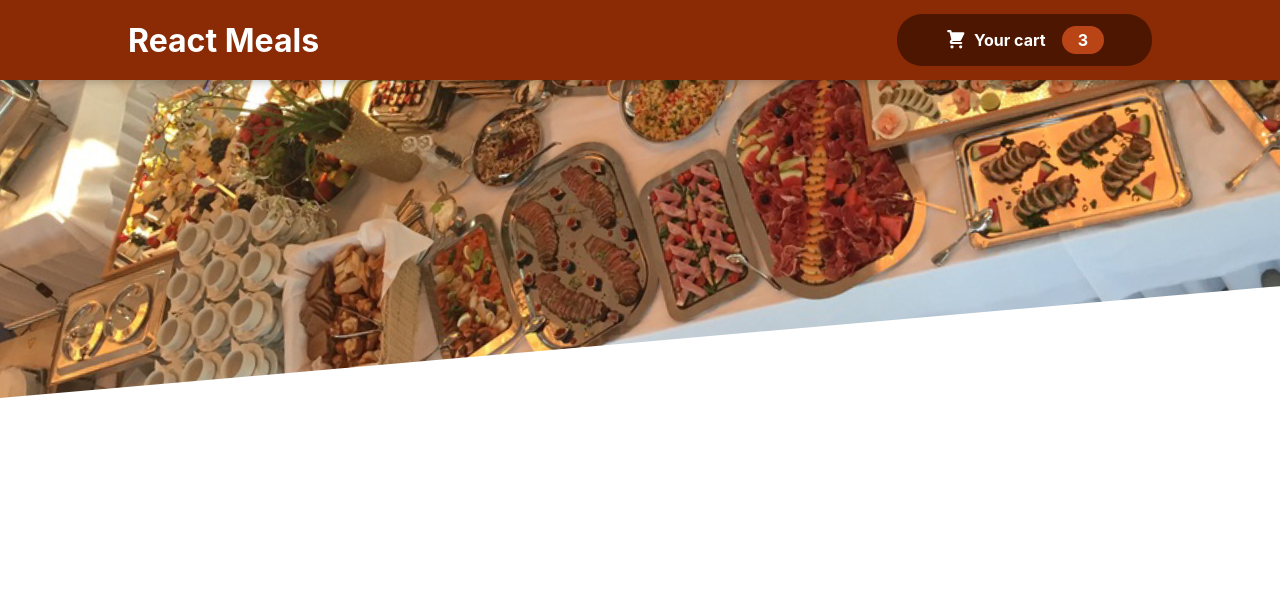
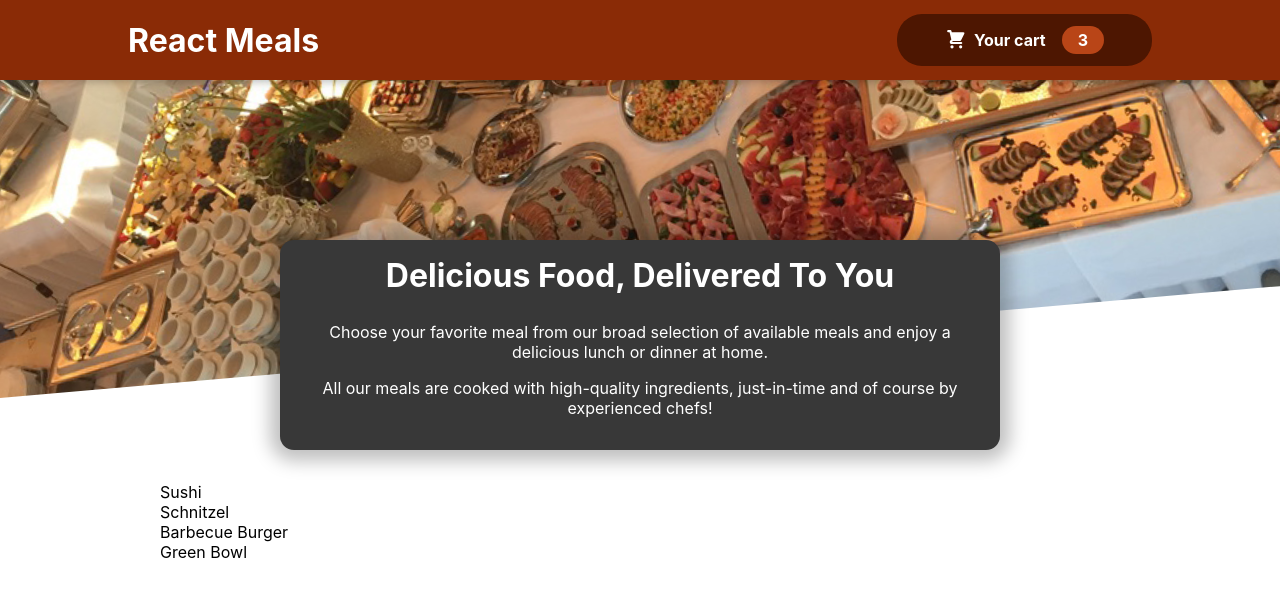
Before and after one commit to plamenkoyovchev/react-food-order-app, a React (Create React App) app: page / in a window 1280 px wide. Shown: the top 596 px of the page. Built offline with nearby package versions, Linux system fonts and the light colour scheme.

Commit message:
Add Meals and related components

```diff
--- a/src/App.js
+++ b/src/App.js
@@ -1,10 +1,14 @@
 import React, { Fragment } from "react";
 import Header from "./components/Layout/Header/Header";
+import Meals from "./components/Meals/Meals";
 
 function App() {
   return (
     <Fragment>
       <Header />
+      <main>
+        <Meals />
+      </main>
     </Fragment>
   );
 }
--- /dev/null
+++ b/src/components/Meals/AvailableMeals/AvailableMeals.js
@@ -0,0 +1,41 @@
+import React from "react";
+import classes from "./AvailableMeals.module.css";
+
+const DUMMY_MEALS = [
+	{
+		id: "m1",
+		name: "Sushi",
+		description: "Finest fish and veggies",
+		price: 22.99,
+	},
+	{
+		id: "m2",
+		name: "Schnitzel",
+		description: "A german specialty!",
+		price: 16.5,
+	},
+	{
+		id: "m3",
+		name: "Barbecue Burger",
+		description: "American, raw, meaty",
+		price: 12.99,
+	},
+	{
+		id: "m4",
+		name: "Green Bowl",
+		description: "Healthy...and green...",
+		price: 18.99,
+	},
+];
+
+const AvailableMeals = () => {
+	const meals = DUMMY_MEALS.map((meal) => <li>{meal.name}</li>);
+
+	return (
+		<section className={classes["available-meals"]}>
+			<ul>{meals}</ul>
+		</section>
+	);
+};
+
+export default AvailableMeals;
--- /dev/null
+++ b/src/components/Meals/AvailableMeals/AvailableMeals.module.css
@@ -0,0 +1,24 @@
+.available-meals {
+    max-width: 60rem;
+    width: 90%;
+    margin: 2rem auto;
+    animation: meals-appear 1s ease-out forwards;
+}
+
+.available-meals ul {
+    list-style: none;
+    margin: 0;
+    padding: 0;
+}
+
+@keyframes meals-appear {
+    from {
+        opacity: 0;
+        transform: translateY(3rem);
+    }
+
+    to {
+        opacity: 1;
+        transform: translateY(0);
+    }
+}
--- /dev/null
+++ b/src/components/Meals/Meals.js
@@ -0,0 +1,14 @@
+import React from "react";
+import MealsSummary from "./MealsSummary/MealsSummary";
+import AvailableMeals from "./AvailableMeals/AvailableMeals";
+
+const Meals = () => {
+	return (
+		<>
+			<MealsSummary />
+			<AvailableMeals />
+		</>
+	);
+};
+
+export default Meals;
--- /dev/null
+++ b/src/components/Meals/MealsSummary/Meals.module.css
@@ -0,0 +1,18 @@
+.summary {
+    text-align: center;
+    max-width: 45rem;
+    width: 90%;
+    margin: auto;
+    margin-top: -10rem;
+    position: relative;
+    background-color: #383838;
+    color: white;
+    border-radius: 14px;
+    padding: 1rem;
+    box-shadow: 0 1px 18px 10px rgba(0, 0, 0, 0.25);
+}
+
+.summary h2 {
+    font-size: 2rem;
+    margin-top: 0;
+}
--- /dev/null
+++ b/src/components/Meals/MealsSummary/MealsSummary.js
@@ -0,0 +1,20 @@
+import React from "react";
+import classes from "./Meals.module.css";
+
+const MealsSummary = () => {
+	return (
+		<section className={classes.summary}>
+			<h2>Delicious Food, Delivered To You</h2>
+			<p>
+				Choose your favorite meal from our broad selection of available meals
+				and enjoy a delicious lunch or dinner at home.
+			</p>
+			<p>
+				All our meals are cooked with high-quality ingredients, just-in-time and
+				of course by experienced chefs!
+			</p>
+		</section>
+	);
+};
+
+export default MealsSummary;
```
Also changed, not shown: src/components/Meals/Meals.module.css (added).
